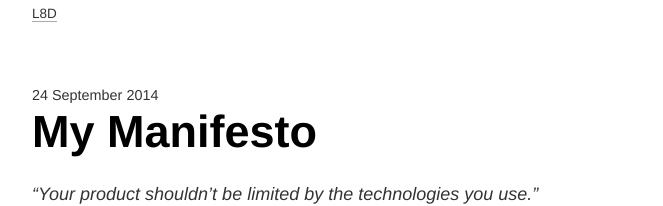
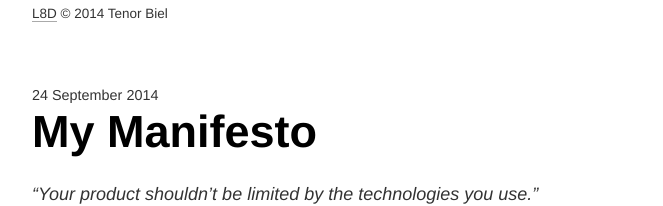
Before and after one commit to L8D/l8d.github.io, a Jekyll site: the page built from _posts/2014-09-24-manifesto.md, in a window 1280 px wide. Shown: the top 206 px of the page, without its empty margins (308-971 px from the left). Built offline with Jekyll 4.4.1, drawn with Linux system fonts in a browser that asks for light colours; Markdown is read by kramdown in place of the engine named in the settings.

Commit message:
Update post.html

```diff
--- a/_layouts/post.html
+++ b/_layouts/post.html
@@ -2,7 +2,7 @@
 <html>
 <head>
   <meta charset="utf-8">
-  <title>{{ site.title }} &ndash; {{ post.title }}</title>
+  <title>{{ site.title }} &ndash; {{ page.title }}</title>
   <meta name="viewport" content="width=device-width, initial-scale=1.0, maximum-scale=1.0, user-scalable=0">
   <meta name="author" content="{{ site.author }}">
   {% if page.description %}
@@ -21,7 +21,10 @@
 </head>
 
 <body>
-<nav><a href="/">{{ site.title }}</a></nav>
+<nav>
+  <a href="/">{{ site.title }}</a>
+  &copy; {{ site.cyear }} {{ site.author }}
+</nav>
 
 <small>{{ page.date | date_to_long_string }}</small>
 <h1><a href="{{ page.url }}">{{ page.title }}</a></h1>
```
